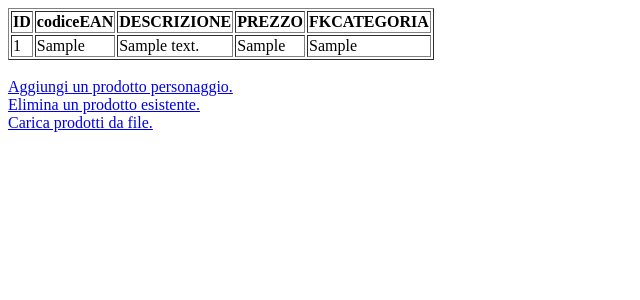
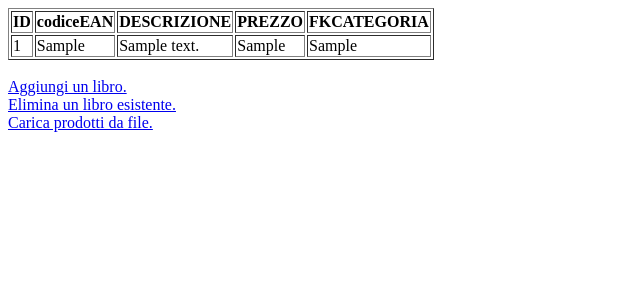
Before and after one commit to GregoryDionisi/Storage, a PHP site: page /storage/ in a window 1280 px wide. Shown: the top 300 px of the page, without its empty margins (0-640 px from the left). Run offline with PHP 8.4, Linux system fonts and the light colour scheme; tables that the repository leaves empty or names only in its code hold one stand-in row (values such as "Sample post").

Commit message:
piccola modifica ai link

```diff
--- a/index.php
+++ b/index.php
@@ -37,10 +37,10 @@
 		@ $connection->close();
     ?><br>
      <a href="http://localhost/storage/add.php">
-      Aggiungi un prodotto personaggio.
+      Aggiungi un libro.
      </a><br>
      <a href="http://localhost/storage/del.php">
-      Elimina un prodotto esistente.
+      Elimina un libro esistente.
      </a><br>
      <a href="http://localhost/storage/upload.php">
       Carica prodotti da file.
```
